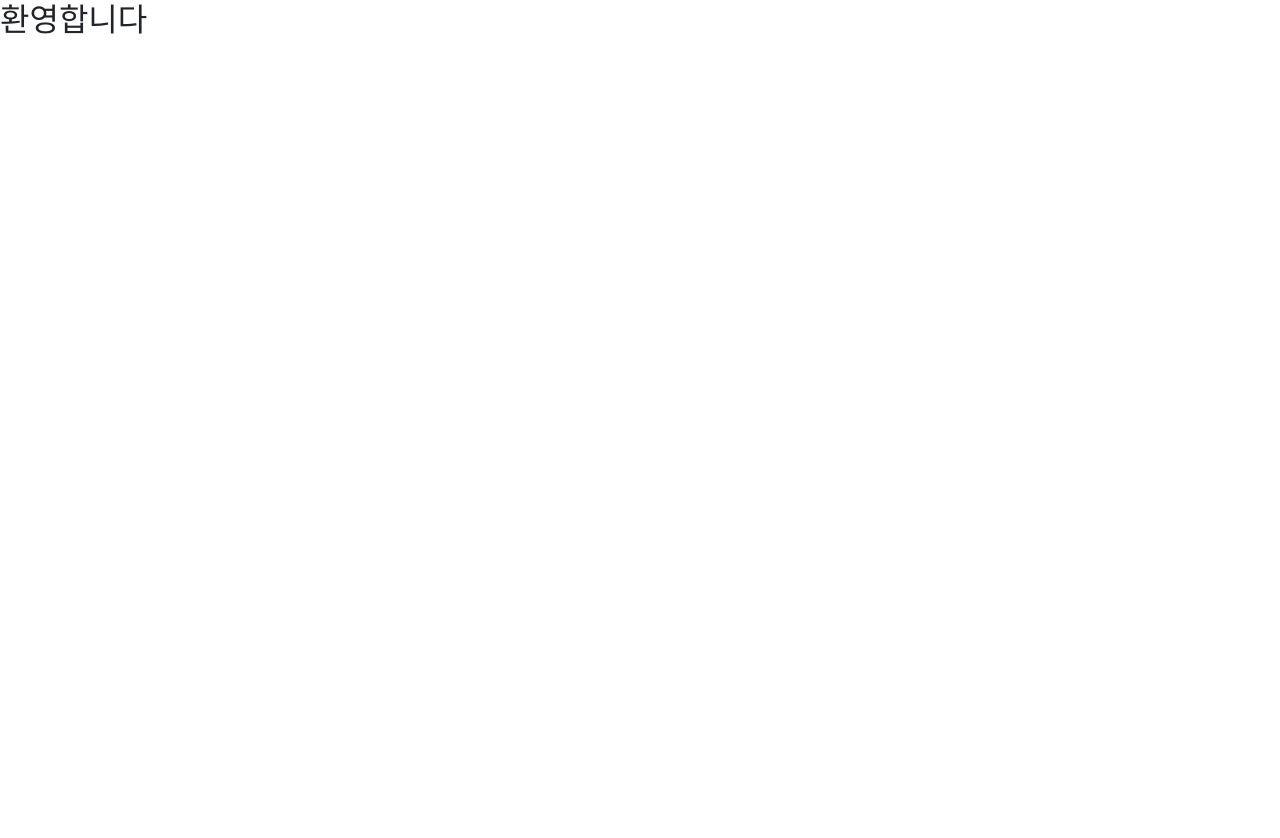
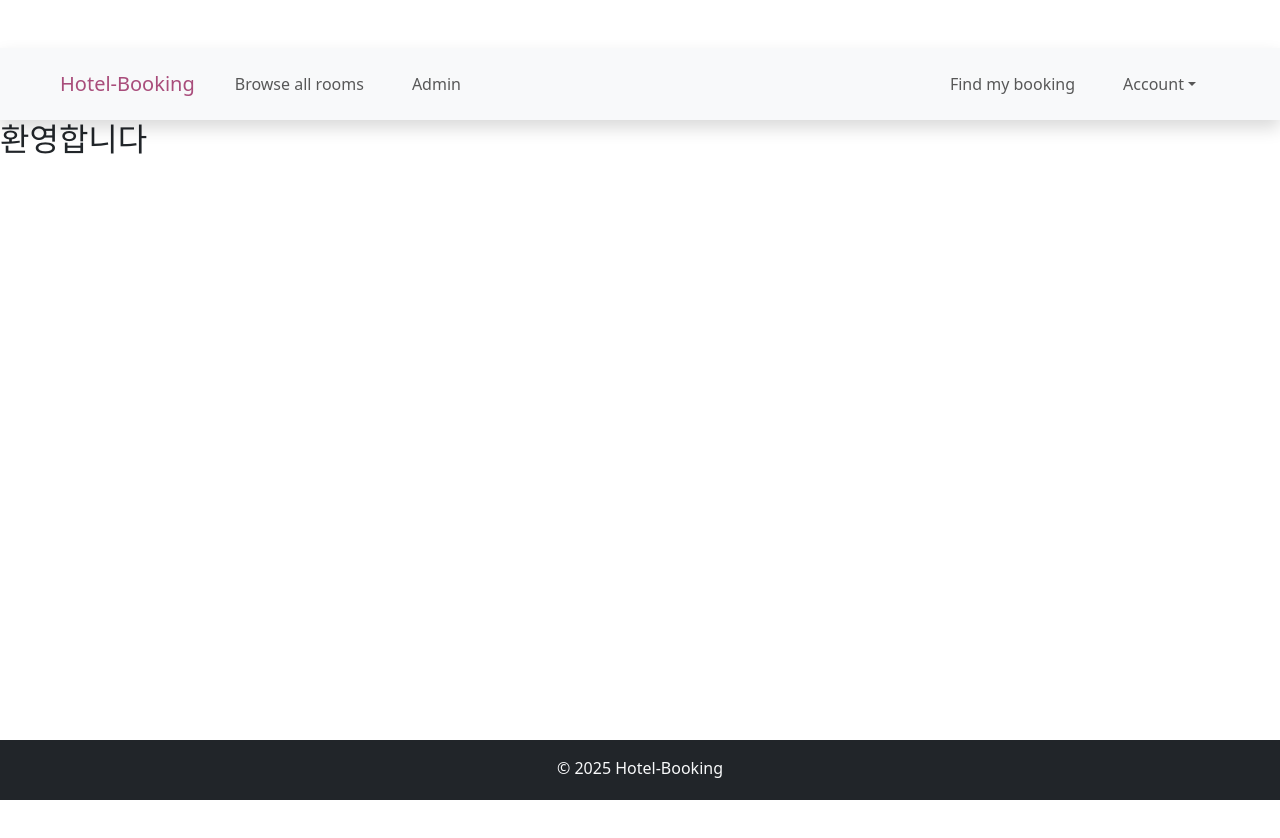
Before and after one commit to HunEee/hotel-booking-frontend, a React (Vite) app: page / in a window 1280 px wide. Shown: the top 838 px of the page. Before the commit the page ends 800 px from the top, so only its background shows below. Built offline with nearby package versions, Linux system fonts and the light colour scheme.

Commit message:
프로젝트 전체 구조 푸시

```diff
--- a/src/App.jsx
+++ b/src/App.jsx
@@ -1,4 +1,3 @@
-import React from "react"
 import "../node_modules/bootstrap/dist/css/bootstrap.min.css"
 import "/node_modules/bootstrap/dist/js/bootstrap.min.js"
 import Home from "./components/home/Home"
@@ -6,21 +5,25 @@
 import ExistingRooms from "./components/room/ExistingRooms"
 import EditRoom from "./components/room/EditRoom"
 import { BrowserRouter as Router, Routes, Route, BrowserRouter } from "react-router-dom"
+import Footer from "./components/layout/Footer"
+import NavBar from "./components/layout/NavBar"
+import RoomListing from "./components/room/RoomListing"
 
 function App() {
   return (
     <>
     <main>
       <Router>
-
+          <NavBar />
           <Routes>
             <Route path="/" element={<Home />} />
             <Route path="/edit-room/:roomId" element={<EditRoom />} />
             <Route path="/existing-rooms" element={<ExistingRooms />} />
-            {/* <AddRoom /> */}
+            <Route path="/add-room" element={<AddRoom />} />
+            <Route path="/browse-all-rooms" element={<RoomListing />} />
           </Routes>
-
       </Router>
+      <Footer />
     </main>
     </>
   )
--- a/src/components/common/RoomFilter.jsx
+++ b/src/components/common/RoomFilter.jsx
@@ -1,6 +1,6 @@
 import React, { useState } from "react";
 
-const RoomFiler = ({data, setFilteredData}) => {
+const RoomFilter = ({data, setFilteredData}) => {
 
     const [filter, setFilter] = useState("")
     const handleSelectChange = (e) => {
@@ -41,4 +41,4 @@
     )
 }
 
-export default RoomFiler
+export default RoomFilter
--- /dev/null
+++ b/src/components/layout/Footer.jsx
@@ -0,0 +1,22 @@
+import { Col, Container, Row } from "react-bootstrap"
+
+
+const Footer = () => {
+    let today = new Date()
+
+    return(
+		<footer className="bg-dark text-light py-3 footer mt-lg-5">
+			<Container>
+				<Row>
+					<Col xs={12} md={12} className="text-center">
+						<p className="mb-0"> &copy; {today.getFullYear()} Hotel-Booking </p>
+					</Col>
+				</Row>
+			</Container>
+		</footer>
+
+    )
+
+}
+
+export default Footer
--- /dev/null
+++ b/src/components/layout/NavBar.jsx
@@ -0,0 +1,96 @@
+import { useState } from "react"
+import { Link, NavLink } from "react-router-dom"
+
+
+const NavBar = () => {
+
+    const [showAccount, setShowAccount] = useState(false)
+
+	const handleAccountClick = () => {
+		setShowAccount(!showAccount)
+	}
+
+
+    return(
+        <nav className="navbar navbar-expand-lg bg-body-tertiary px-5 shadow mt-5 sticky-top">
+			<div className="container-fluid">
+				<Link to={"/"} className="navbar-brand">
+					<span className="hotel-color">Hotel-Booking</span>
+				</Link>
+
+				<button
+					className="navbar-toggler"
+					type="button"
+					data-bs-toggle="collapse"
+					data-bs-target="#navbarScroll"
+					aria-controls="navbarScroll"
+					aria-expanded="false"
+					aria-label="Toggle navigation">
+					<span className="navbar-toggler-icon"></span>
+				</button>
+
+				<div className="collapse navbar-collapse" id="navbarScroll">
+					<ul className="navbar-nav me-auto my-2 my-lg-0 navbar-nav-scroll">
+						<li className="nav-item">
+							<NavLink to={"/browse-all-rooms"} className="nav-link" aria-current="page" >
+								Browse all rooms
+							</NavLink>
+						</li>
+
+                        <li className="nav-item">
+                            <NavLink to={"/admin"} className="nav-link" aria-current="page" >
+                                Admin
+                            </NavLink>
+                        </li>
+
+					</ul>
+
+					<ul className="d-flex navbar-nav">
+						<li className="nav-item">
+							<NavLink to={"/find-booking"} className="nav-link" >
+								Find my booking
+							</NavLink>
+						</li>
+
+						<li className="nav-item dropdown">
+							<a
+								className={`nav-link dropdown-toggle ${showAccount ? "show" : ""}`}
+								href="#"
+								role="button"
+								data-bs-toggle="dropdown"
+								aria-expanded="false"
+								onClick={handleAccountClick}>
+								{" "}
+								Account
+							</a>
+
+							<ul
+								className={`dropdown-menu ${showAccount ? "show" : ""}`}
+								aria-labelledby="navbarDropdown">
+                                    <li>
+										<Link to={"/login"} className="dropdown-item" >
+											Login
+										</Link>
+									</li>
+
+                                    <li>
+										<Link to={"/profile"} className="dropdown-item" >
+											profile
+										</Link>
+									</li>
+
+                                    <li>
+										<Link to={"/logout"} className="dropdown-item" >
+											Logout
+										</Link>
+									</li>
+							</ul>
+						</li>
+					</ul>
+				</div>
+			</div>
+		</nav>
+    )
+}
+
+export default NavBar
--- a/src/components/room/AddRoom.jsx
+++ b/src/components/room/AddRoom.jsx
@@ -1,6 +1,7 @@
 import React, { useState } from "react";
 import { addRoom } from "../utils/ApiFunctions";
 import RoomTypeSelector from "../common/RoomTypeSelector";
+import { Link } from "react-router-dom";
 
 const AddRoom = () => {
 
@@ -110,7 +111,10 @@
                                 />
                             )}
                         </div>
-                        <div className="d-grid d-md-flex mt-2">
+                        <div className="d-grid gap-2 d-md-flex mt-2">
+                            <Link to={"/existing-rooms"} className="btn btn-outline-info">
+                                Back
+                            </Link>
                             <button className="btn btn-outline-primary ml-5">
                                 Save Room
                             </button>
--- a/src/components/room/ExistingRooms.jsx
+++ b/src/components/room/ExistingRooms.jsx
@@ -125,9 +125,9 @@
 										<td>{room.roomPrice}</td>
 										<td className="gap-2">
 											<Link to={`/edit-room/${room.id}`} className="gap-2">
-												<span className="btn btn-info btn-sm">
+												{/* <span className="btn btn-info btn-sm">
 													<FaEye />
-												</span>
+												</span> */}
 												<span className="btn btn-warning btn-sm ml-5">
 													<FaEdit />
 												</span>
--- /dev/null
+++ b/src/components/room/Room.jsx
@@ -0,0 +1,86 @@
+import { useEffect, useState } from "react"
+import { getAllRooms } from "../utils/ApiFunctions"
+import { Col, Container, Row } from "react-bootstrap"
+import RoomPaginator from "../common/RoomPaginator"
+import RoomFilter from "../common/RoomFilter"
+import RoomCard from "./RoomCard"
+
+const Room = () => {
+	const [data, setData] = useState([])
+	const [error, setError] = useState(null)
+	const [isLoading, setIsLoading] = useState(false)
+	const [currentPage, setCurrentPage] = useState(1)
+	const [roomsPerPage] = useState(6)
+	const [filteredData, setFilteredData] = useState([{ id: "" }])
+
+	// 컴포넌트가 처음 렌더링된 직후 한 번만 실행되는 로직
+	useEffect(() => {
+		setIsLoading(true)
+		getAllRooms()
+			.then((data) => {
+				setData(data)
+				setFilteredData(data)
+				setIsLoading(false)
+			})
+			.catch((error) => {
+				setError(error.message)
+				setIsLoading(false)
+			})
+	}, [])
+
+	if (isLoading) {
+		return <div>Loading rooms.....</div>
+	}
+	if (error) {
+		return <div className = "text-danger">Error : {error}</div>
+	}
+
+	// 페이지 관련 로직
+	const handlePageChange = (pageNumber) => {
+		setCurrentPage(pageNumber)
+	}
+
+	const totalPages = Math.ceil(filteredData.length / roomsPerPage)
+
+	const renderRooms = () => {
+		const startIndex = (currentPage - 1) * roomsPerPage
+		const endIndex = startIndex + roomsPerPage
+		return filteredData
+			.slice(startIndex, endIndex)
+			.map((room) => <RoomCard key={room.id} room={room} />)
+	}
+
+
+
+    return (
+		<Container>
+			<Row>
+				<Col md={6} className="mb-3 mb-md-0">
+					<RoomFilter data={data} setFilteredData={setFilteredData} />
+				</Col>
+
+				<Col md={6} className="d-flex align-items-center justify-content-end">
+					<RoomPaginator
+						currentPage={currentPage}
+						totalPages={totalPages}
+						onPageChange={handlePageChange}
+					/>
+				</Col>
+			</Row>
+
+			<Row>{renderRooms()}</Row>
+
+			<Row>
+				<Col md={6} className="d-flex align-items-center justify-content-end">
+					<RoomPaginator
+						currentPage={currentPage}
+						totalPages={totalPages}
+						onPageChange={handlePageChange}
+					/>
+				</Col>
+			</Row>
+		</Container>
+    )
+}
+
+export default Room
--- /dev/null
+++ b/src/components/room/RoomListing.jsx
@@ -0,0 +1,11 @@
+import Room from "./Room"
+
+const RoomListing = () => {
+	return (
+		<section className="bg-light p-2 mb-5 mt-5 shadow">
+			<Room />
+		</section>
+	)
+}
+
+export default RoomListing
--- a/src/components/utils/ApiFunctions.js
+++ b/src/components/utils/ApiFunctions.js
@@ -59,13 +59,11 @@
 	formData.append("roomType", roomData.roomType)
 	formData.append("roomPrice", roomData.roomPrice)
 	formData.append("photo", roomData.photo)
-	const response = await api.put(`/rooms/update/${roomId}`, formData,{
-		headers: getHeader()
-	})
+	const response = await api.put(`/rooms/update/${roomId}`, formData)
 	return response
 }
 
-// 객실 정보 가져옴옴
+// 객실 정보 가져옴
 export async function getRoomById(roomId) {
 	try {
 		const result = await api.get(`/rooms/room/${roomId}`)
```
Also changed, not shown: src/components/room/RoomCard.jsx (added, +37 -0 lines).
